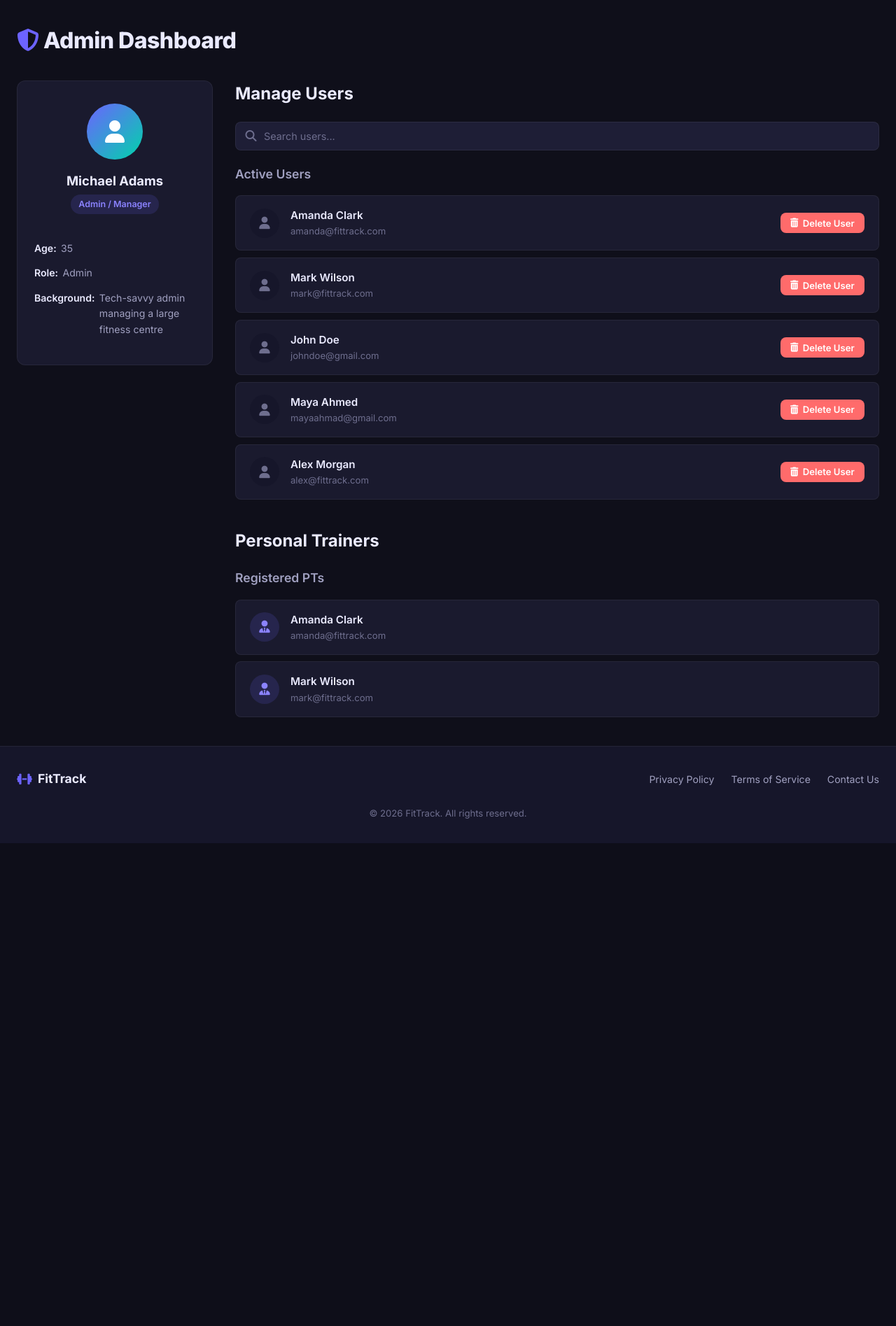
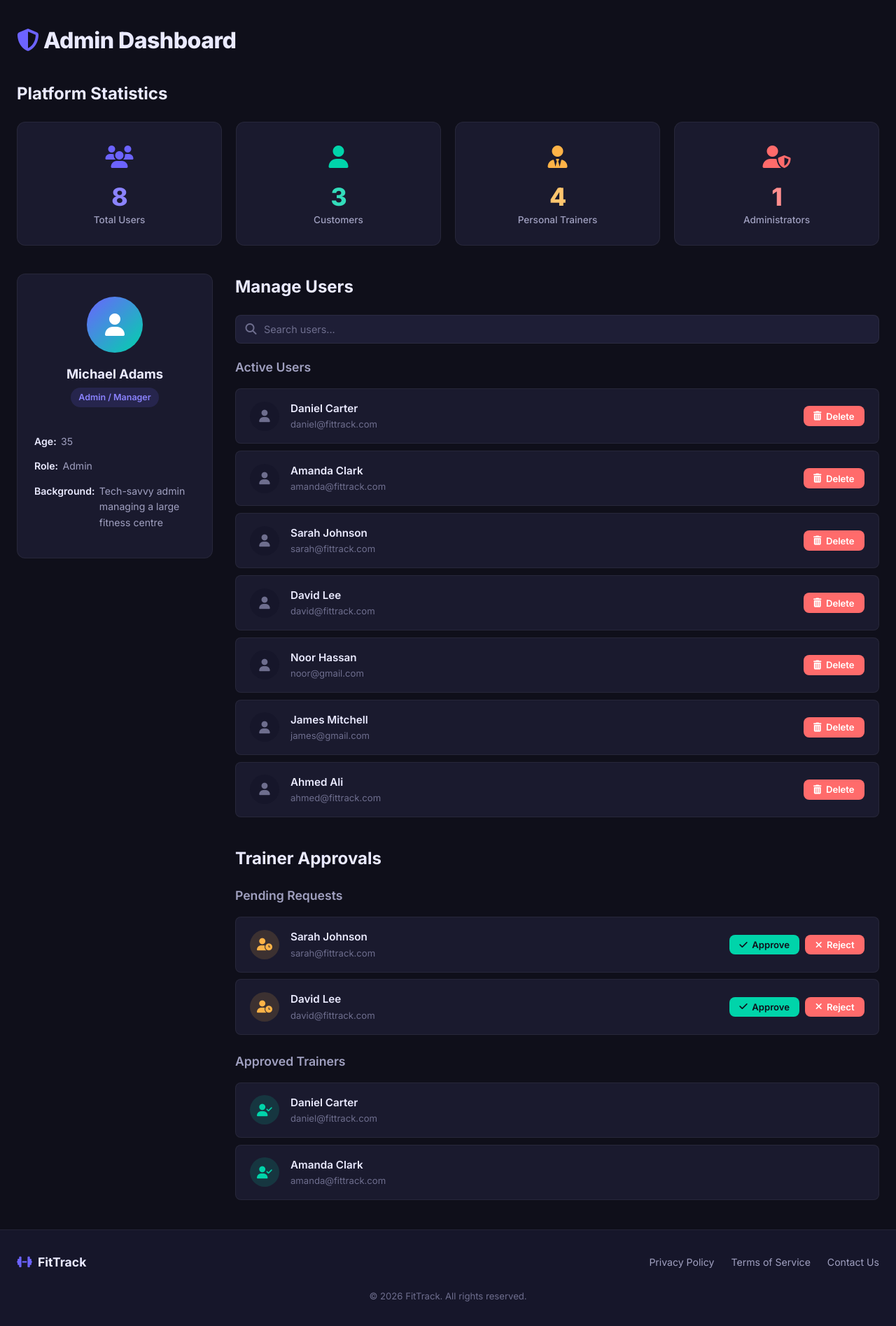
Before and after one commit to pavansangha242/2850-y2-project, a Flask app: page /admin in a window 1280 px wide. Shown: the part 71-1966 px from the top of the page at 70% size. Before the commit the page ends 1276 px from the top, so only its background shows below. Run offline with Flask 3, Linux system fonts and the light colour scheme.

Commit message:
added trainer approval, platform stats, and persona seed data

```diff
--- a/fitness_app/routes/admin.py
+++ b/fitness_app/routes/admin.py
@@ -1,3 +1,8 @@
+"""
+Admin dashboard routes for the FitTrack application.
+Handles user management (search, delete), personal trainer
+approval/rejection, and platform statistics display.
+"""
 from flask import Blueprint, render_template, redirect, url_for, request
 from fitness_app.extentions import db
 from fitness_app.models import User
@@ -7,7 +12,7 @@ admin_bp = Blueprint('admin', __name__)
 
 @admin_bp.route('/admin')
 def admin_dashboard():
-    """Admin dashboard — manage users."""
+    """Admin dashboard — manage users, approve trainers, view platform statistics."""
     search_query = request.args.get('q', '')
 
     # Get admin user
@@ -24,14 +29,28 @@ def admin_dashboard():
         )
     active_users = users_query.all()
 
-    # Pending PT users (role='pt' who could be awaiting approval — for now just list PTs)
-    pending_pts = User.query.filter_by(role='pt').all()
+    # Pending PT users (role='pt' and not yet approved)
+    pending_pts = User.query.filter_by(role='pt', approved=False).all()
+
+    # Approved PT users
+    approved_pts = User.query.filter_by(role='pt', approved=True).all()
+
+    # Platform statistics
+    total_users = User.query.count()
+    total_customers = User.query.filter_by(role='customer').count()
+    total_pts = User.query.filter_by(role='pt').count()
+    total_admins = User.query.filter_by(role='administrator').count()
 
     return render_template('admin.html',
                            admin_user=admin_user,
                            active_users=active_users,
                            pending_pts=pending_pts,
-                           search_query=search_query)
+                           approved_pts=approved_pts,
+                           search_query=search_query,
+                           total_users=total_users,
+                           total_customers=total_customers,
+                           total_pts=total_pts,
+                           total_admins=total_admins)
 
 
 @admin_bp.route('/admin/delete-user/<int:user_id>', methods=['POST'])
@@ -47,3 +66,27 @@ def delete_user(user_id):
     db.session.commit()
 
     return redirect(url_for('admin.admin_dashboard'))
+
+
+@admin_bp.route('/admin/approve-pt/<int:user_id>', methods=['POST'])
+def approve_pt(user_id):
+    """Approve a personal trainer application."""
+    user = User.query.get_or_404(user_id)
+
+    if user.role == 'pt':
+        user.approved = True
+        db.session.commit()
+
+    return redirect(url_for('admin.admin_dashboard'))
+
+
+@admin_bp.route('/admin/reject-pt/<int:user_id>', methods=['POST'])
+def reject_pt(user_id):
+    """Reject a personal trainer application (removes the user)."""
+    user = User.query.get_or_404(user_id)
+
+    if user.role == 'pt' and not user.approved:
+        db.session.delete(user)
+        db.session.commit()
+
+    return redirect(url_for('admin.admin_dashboard'))
--- a/fitness_app/templates/admin.html
+++ b/fitness_app/templates/admin.html
@@ -6,6 +6,44 @@
 <div class="page-header">
     <h1><i class="fas fa-shield-alt" style="color: var(--primary);"></i> Admin Dashboard</h1>
 </div>
+
+<!-- Platform Statistics -->
+<section style="margin-bottom: 2.5rem;">
+    <h2 class="section-title">Platform Statistics</h2>
+    <div class="grid-4">
+        <div class="card stat-card">
+            <div class="stat-icon" style="color: var(--primary);">
+                <i class="fas fa-users"></i>
+            </div>
+            <div class="stat-value" style="color: var(--primary-light);">{{ total_users }}</div>
+            <div class="stat-label">Total Users</div>
+        </div>
+
+        <div class="card stat-card">
+            <div class="stat-icon" style="color: var(--accent);">
+                <i class="fas fa-user"></i>
+            </div>
+            <div class="stat-value" style="color: var(--accent-light);">{{ total_customers }}</div>
+            <div class="stat-label">Customers</div>
+        </div>
+
+        <div class="card stat-card">
+            <div class="stat-icon" style="color: var(--amber);">
+                <i class="fas fa-user-tie"></i>
+            </div>
+            <div class="stat-value" style="color: var(--amber-light);">{{ total_pts }}</div>
+            <div class="stat-label">Personal Trainers</div>
+        </div>
+
+        <div class="card stat-card">
+            <div class="stat-icon" style="color: var(--warm);">
+                <i class="fas fa-user-shield"></i>
+            </div>
+            <div class="stat-value" style="color: var(--warm-light);">{{ total_admins }}</div>
+            <div class="stat-label">Administrators</div>
+        </div>
+    </div>
+</section>
 
 <div class="admin-layout">
     <!-- Sidebar — Admin Profile -->
@@ -59,7 +97,7 @@
                     <form action="{{ url_for('admin.delete_user', user_id=user.user_id) }}" method="POST">
                         <button type="submit" class="btn btn-danger btn-sm"
                                 onclick="return confirm('Are you sure you want to delete {{ user.first_name }} {{ user.last_name }}?')">
-                            <i class="fas fa-trash-alt"></i> Delete User
+                            <i class="fas fa-trash-alt"></i> Delete
                         </button>
                     </form>
                 </div>
@@ -71,16 +109,50 @@
             {% endif %}
         </section>
 
-        <!-- Personal Trainers -->
+        <!-- Trainer Approvals -->
         <section style="margin-top: 2.5rem;">
-            <h2 class="section-title">Personal Trainers</h2>
-            <h3 class="section-subtitle">Registered PTs</h3>
+            <h2 class="section-title">Trainer Approvals</h2>
+            <h3 class="section-subtitle">Pending Requests</h3>
 
             {% if pending_pts %}
                 {% for pt in pending_pts %}
                 <div class="user-item">
-                    <div class="user-avatar" style="background: rgba(108, 99, 255, 0.15); color: var(--primary-light);">
-                        <i class="fas fa-user-tie"></i>
+                    <div class="user-avatar" style="background: rgba(255, 179, 71, 0.15); color: var(--amber);">
+                        <i class="fas fa-user-clock"></i>
+                    </div>
+                    <div class="user-info">
+                        <div class="user-name">{{ pt.first_name }} {{ pt.last_name }}</div>
+                        <div class="user-email">{{ pt.email }}</div>
+                    </div>
+                    <div style="display: flex; gap: 0.5rem;">
+                        <form action="{{ url_for('admin.approve_pt', user_id=pt.user_id) }}" method="POST">
+                            <button type="submit" class="btn btn-success btn-sm">
+                                <i class="fas fa-check"></i> Approve
+                            </button>
+                        </form>
+                        <form action="{{ url_for('admin.reject_pt', user_id=pt.user_id) }}" method="POST">
+                            <button type="submit" class="btn btn-danger btn-sm"
+                                    onclick="return confirm('Reject {{ pt.first_name }} {{ pt.last_name }}? This will remove their account.')">
+                                <i class="fas fa-times"></i> Reject
+                            </button>
+                        </form>
+                    </div>
+                </div>
+                {% endfor %}
+            {% else %}
+                <div class="card" style="text-align: center; padding: 1.5rem;">
+                    <p style="color: var(--text-muted);">No pending trainer requests.</p>
+                </div>
+            {% endif %}
+
+            <!-- Approved Trainers -->
+            <h3 class="section-subtitle" style="margin-top: 1.5rem;">Approved Trainers</h3>
+
+            {% if approved_pts %}
+                {% for pt in approved_pts %}
+                <div class="user-item">
+                    <div class="user-avatar" style="background: rgba(0, 212, 170, 0.15); color: var(--accent);">
+                        <i class="fas fa-user-check"></i>
                     </div>
                     <div class="user-info">
                         <div class="user-name">{{ pt.first_name }} {{ pt.last_name }}</div>
@@ -90,7 +162,7 @@
                 {% endfor %}
             {% else %}
                 <div class="card" style="text-align: center; padding: 1.5rem;">
-                    <p style="color: var(--text-muted);">No personal trainers registered.</p>
+                    <p style="color: var(--text-muted);">No approved trainers yet.</p>
                 </div>
             {% endif %}
         </section>
```
Also changed, not shown: fitness_app/__init__.py (+34 -12 lines), fitness_app/models.py (+8 -0 lines), fitness_app/routes/home.py (+8 -2 lines).
